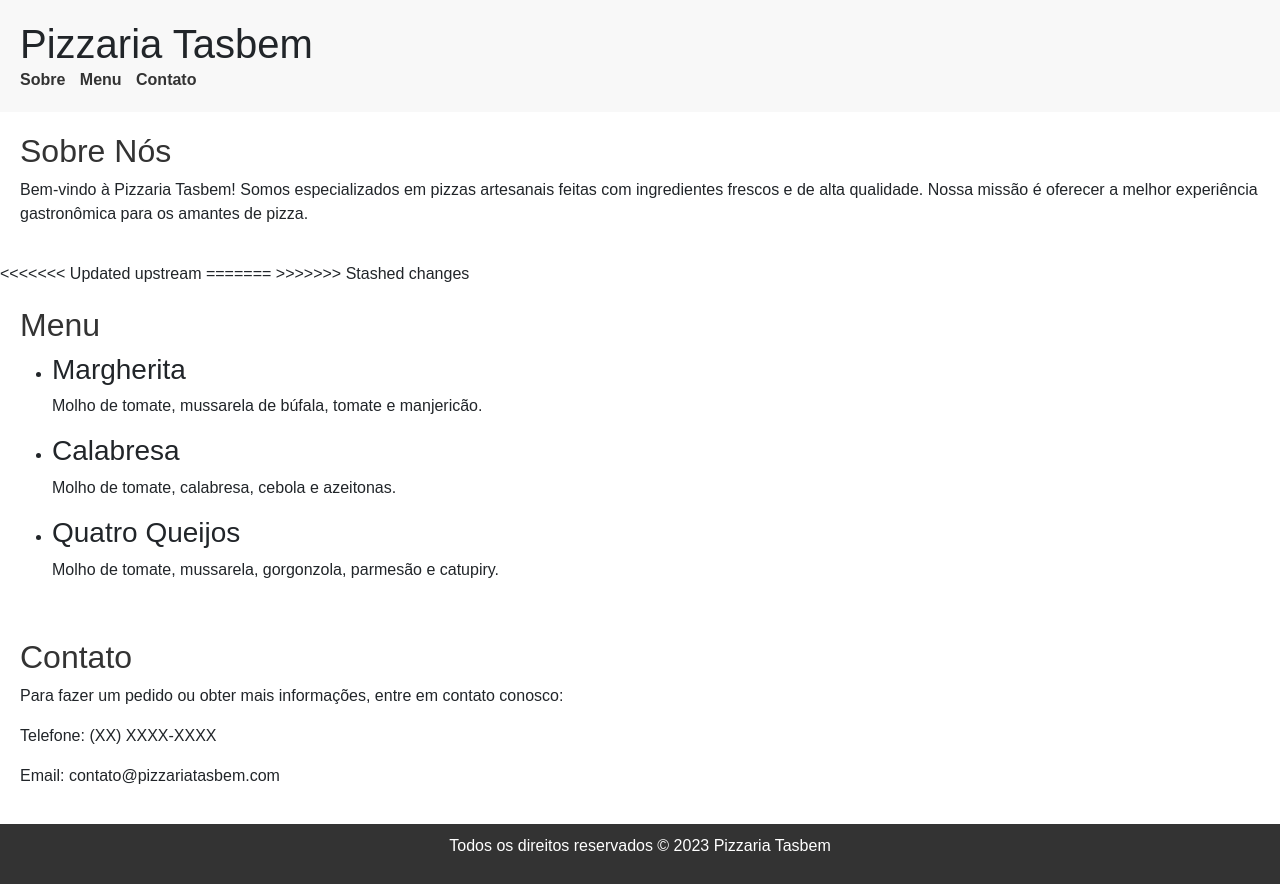
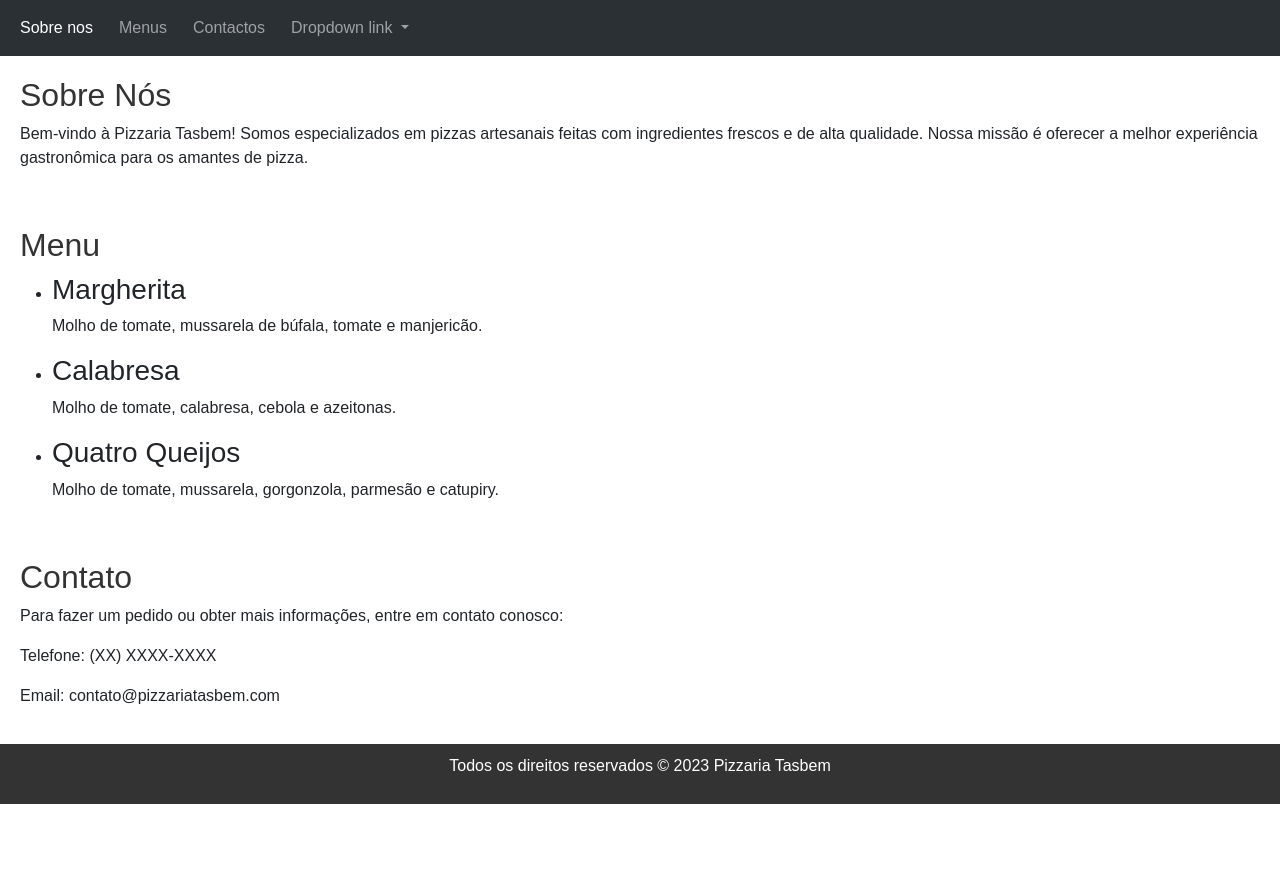
Before and after one commit to nEcOLiNhOO/Pizarria-tasbem, a website: page index.html in a window 1280 px wide. After the commit the page ends 804 px from the top, so only its background shows below. Drawn offline with nearby package versions, Linux system fonts and the light colour scheme.

Commit message:
commit
commit

```diff
--- a/index.html
+++ b/index.html
@@ -8,13 +8,34 @@
 </head>
 <body>
   <header>
-    <h1>Pizzaria Tasbem</h1>
-    <nav>
-      <ul>
-        <li><a href="#sobre">Sobre</a></li>
-        <li><a href="#menu">Menu</a></li>
-        <li><a href="#contato">Contato</a></li>
-      </ul>
+
+    <nav class="navbar navbar-expand-lg bg-body-tertiary" data-bs-theme="dark">
+      <div class="container-fluid">
+
+        <div class="collapse navbar-collapse" id="navbarNavDropdown">
+          <ul class="navbar-nav">
+            <li class="nav-item">
+              <a class="nav-link active" aria-current="page" href="#">Sobre nos</a>
+            </li>
+            <li class="nav-item">
+              <a class="nav-link" href="#">Menus</a>
+            </li>
+            <li class="nav-item">
+              <a class="nav-link" href="#">Contactos</a>
+            </li>
+            <li class="nav-item dropdown">
+              <a class="nav-link dropdown-toggle" href="#" role="button" data-bs-toggle="dropdown" aria-expanded="false">
+                Dropdown link
+              </a>
+              <ul class="dropdown-menu">
+                <li><a class="dropdown-item" href="#">Action</a></li>
+                <li><a class="dropdown-item" href="#">Another action</a></li>
+                <li><a class="dropdown-item" href="#">Something else here</a></li>
+              </ul>
+            </li>
+          </ul>
+        </div>
+      </div>
     </nav>
   </header>
 
@@ -22,10 +43,6 @@
     <h2>Sobre Nós</h2>
     <p>Bem-vindo à Pizzaria Tasbem! Somos especializados em pizzas artesanais feitas com ingredientes frescos e de alta qualidade. Nossa missão é oferecer a melhor experiência gastronômica para os amantes de pizza.</p>
   </section>
-<<<<<<< Updated upstream
-=======
-
->>>>>>> Stashed changes
   <section id="menu">
     <h2>Menu</h2>
     <ul>
--- a/style/style.css
+++ b/style/style.css
@@ -6,7 +6,7 @@ body {
 
   header {
     background-color: #f8f8f8;
-    padding: 20px;
+
   }
 
   h1 {
@@ -17,6 +17,11 @@ body {
     list-style-type: none;
     padding: 0;
     margin: 0;
+  }
+
+  .navbar{
+    width: auto;
+    height: auto;
   }
 
   nav ul li {
```
